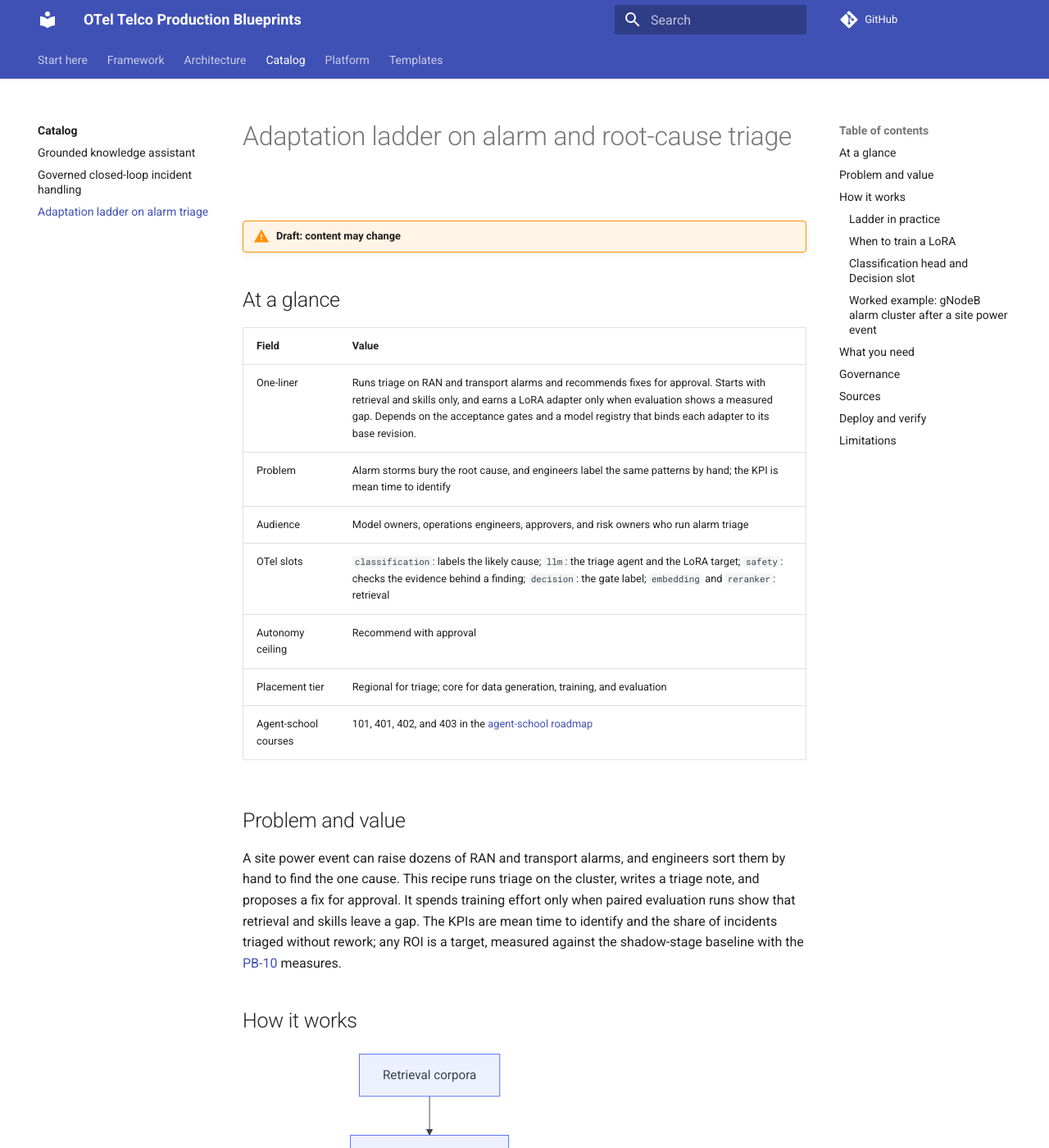
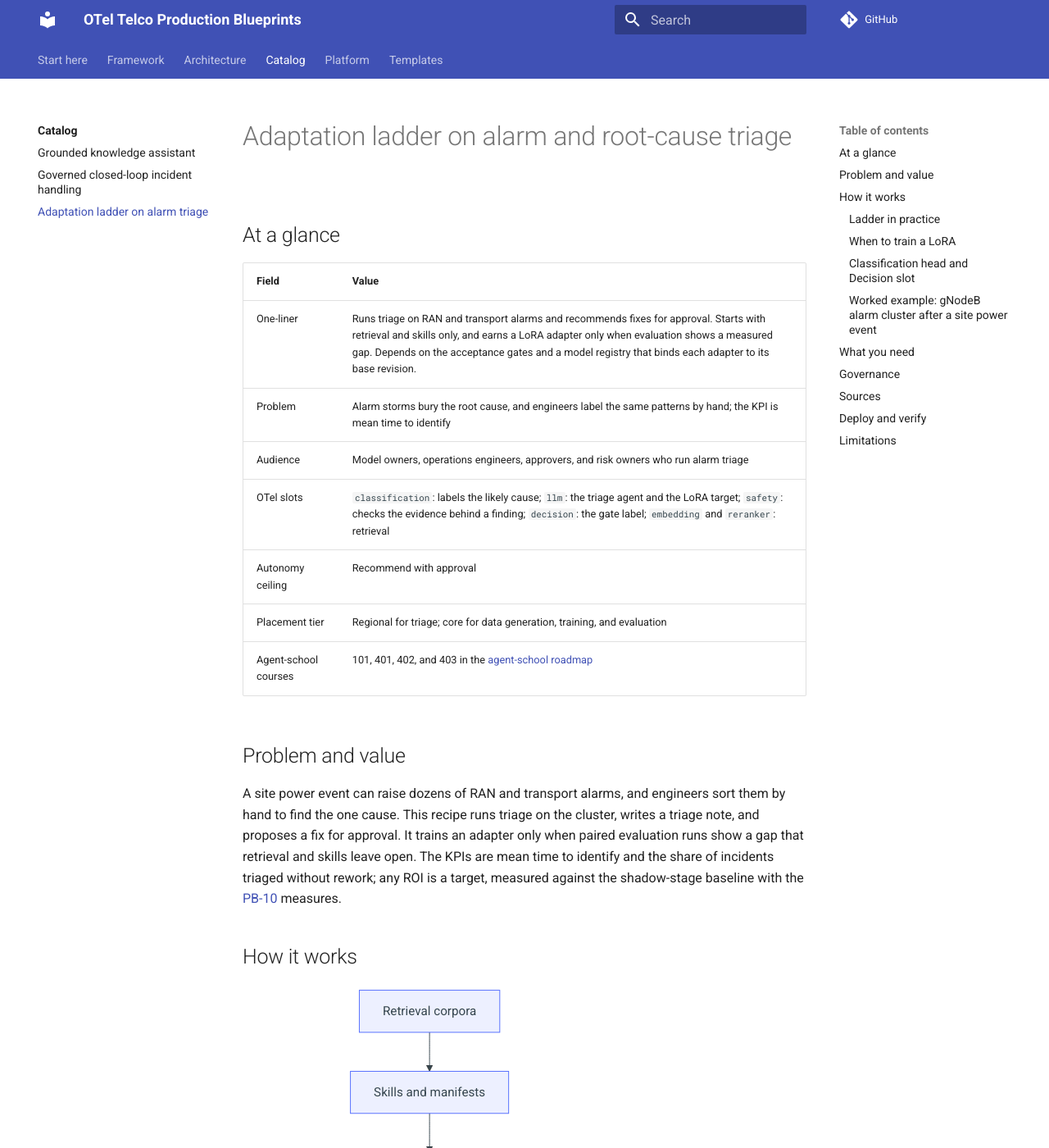
Before and after one commit to ravisharma5/otel-telco-blueprints, an MkDocs documentation site: the page built from catalog/network-operations/alarm-triage-adaptation/README.md, in a window 1280 px wide and 1400 px high. Shown: the whole window at 82% size. Built offline with MkDocs 1.6.1 and Material for MkDocs 9.7.7, drawn with Linux system fonts in a browser that asks for light colours; comment, search, counter and statistics services are not loaded; part of the change alters nothing that is shown; some of the changed text lies outside the part shown.

Commit message:
docs(catalog): clarity pass on the alarm triage adaptation ladder blueprint

```diff
--- a/catalog/network-operations/alarm-triage-adaptation/README.md
+++ b/catalog/network-operations/alarm-triage-adaptation/README.md
@@ -2,7 +2,7 @@
 id: "UC-OPS-01"
 type: "use-case"
 title: "Adaptation ladder on alarm and root-cause triage"
-doc_status: draft
+doc_status: done
 domain: "network-operations"
 flagship: true
 otel_slots: ["classification", "llm", "safety", "decision", "embedding", "reranker"]
@@ -12,6 +12,7 @@ placement_tier: ["regional", "core"]
 one_liner: "Runs triage on RAN and transport alarms and recommends fixes for approval. Starts with retrieval and skills only, and earns a LoRA adapter only when evaluation shows a measured gap. Depends on the acceptance gates and a model registry that binds each adapter to its base revision."
 platform_blueprints: ["PB-01", "PB-02", "PB-03", "PB-04", "PB-05", "PB-06", "PB-07", "PB-10"]
 agent_school: [101, 401, 402, 403]
+clarity_reviewed: "2026-11-12"
 ---
 
 <!-- Writing rules: framework/style-guide.md. Name each component by its role and the Red Hat product used. Write no product support status. -->
@@ -33,7 +34,7 @@ agent_school: [101, 401, 402, 403]
 ## Problem and value
 
 A site power event can raise dozens of RAN and transport alarms, and engineers sort them by hand to find the one cause.
-This recipe runs triage on the cluster, writes a triage note, and proposes a fix for approval. It spends training effort only when paired evaluation runs show that retrieval and skills leave a gap.
+This recipe runs triage on the cluster, writes a triage note, and proposes a fix for approval. It trains an adapter only when paired evaluation runs show a gap that retrieval and skills leave open.
 The KPIs are mean time to identify and the share of incidents triaged without rework; any ROI is a target, measured against the shadow-stage baseline with the [PB-10](../../../platform/compliance-operating-model/README.md#staged-rollout-and-roi) measures.
 
 ## How it works
@@ -81,7 +82,7 @@ Triage notes are NOTIFY from the assist stage up, and the [action layer](../../.
 | LoRA | An adapter trained on SDG Hub data and bound to one base revision | The when-to-train rule holds |
 | OSFT | A full fine-tune on a large proprietary corpus, served from its own pool | A LoRA adapter cannot close the gap; see [PB-03](../../../platform/adaptation/README.md) |
 
-The rungs and their order come from the [adaptation ladder](../../../architecture/adaptation-ladder.md). Each skills-only baseline is the bar the adapter must beat.
+The rungs and their order come from the [adaptation ladder](../../../architecture/adaptation-ladder.md). The skills-only baseline is the bar the adapter must beat.
 
 ### When to train a LoRA
 
@@ -101,11 +102,11 @@ The Classification card's head predicts eight drive-test throughput classes from
 
 ### Worked example: gNodeB alarm cluster after a site power event
 
-A site power event raises NG-link and cell-down alarms on `gnb-114`, opening incident `inc-5520`. `ran-triage-agent` writes a triage note, and the gate labels it NOTIFY under the assist-stage rule in the [decision gate](../../../architecture/decision-gate.md#policy-table) policy table.
+A site power event raises NG-link and cell-down alarms on `gnb-114`, opening incident `inc-5520`. `ran-triage-agent` sends a triage note that points to the power event, the gate returns NOTIFY, and a notification job posts the note to the ticket, as the [decision gate](../../../architecture/decision-gate.md#policy-table) policy table shows.
 
 In paired runs, the skills-only baseline labels power-related causes as transport faults and misses the note format. The facts are in retrieval and the procedure is right, so the gap is vocabulary and format, and it clears the Minimum measured gap to train. SDG Hub data from the tool catalog and replayed tapes holds LOOK, NOTIFY, REVIEW, and STOP cases. `alarm-triage-adapter` re-enters operator offline acceptance and meets the Non-inferiority margin.
 
-The agent then proposes restarting the NG interface in `req-5520-1`. The ceiling is REVIEW, so `dec-5520-1` records REVIEW, and the `approver` role signs off before the action layer runs it.
+The agent then proposes restarting the NG interface in `req-5520-1`. Even if the label reads ACT, the ceiling is REVIEW, so `dec-5520-1` records REVIEW. The `approver` role signs off before the action layer runs the restart.
 
 ## What you need
 
```
